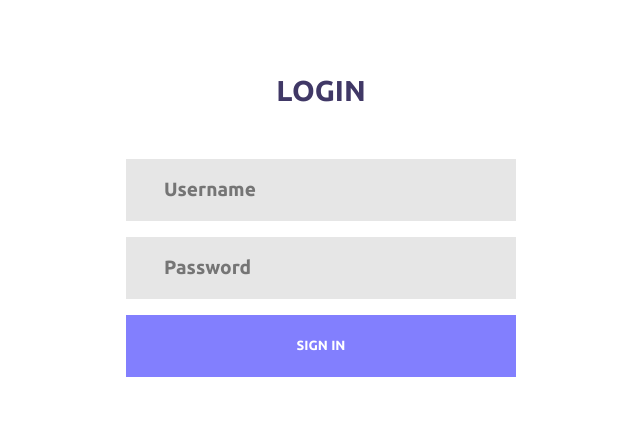
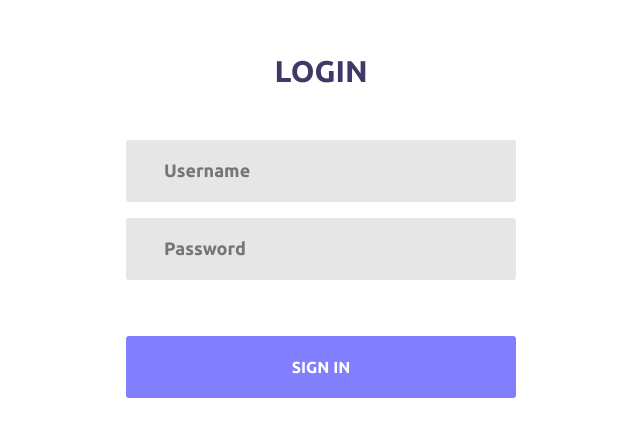
Before and after one commit to robli314/angular-authenticator, an Angular app: page /login in a window 1280 px wide. Shown: the part 175-612 px from the top of the page, without its empty margins (319-959 px from the left). Built offline with nearby package versions, Linux system fonts and the light colour scheme.

Commit message:
scss clean up

```diff
--- a/angular.json
+++ b/angular.json
@@ -36,6 +36,11 @@
             "styles": [
               "src/styles.scss"
             ],
+              "stylePreprocessorOptions": {
+              "includePaths": [
+                "src/styles/abstracts"
+              ]
+            },
             "scripts": []
           },
           "configurations": {
--- a/src/app/authenticator/components/login/login.component.html
+++ b/src/app/authenticator/components/login/login.component.html
@@ -13,6 +13,7 @@
           formControlName="username"
           placeholder="Username"
         />
+        <span class="focus-input"></span>
       </div>
       <div class="wrap-input">
         <input
@@ -21,6 +22,7 @@
           formControlName="password"
           placeholder="Password"
         />
+        <span class="focus-input"></span>
       </div>
       <button class="login-button form-item" type="submit">Sign In</button>
     </form>
--- a/src/app/authenticator/components/login/login.component.scss
+++ b/src/app/authenticator/components/login/login.component.scss
@@ -1,3 +1,6 @@
+@use 'variables';
+@use 'mixins';
+
 .container-login {
   min-height: 100vh;
   width: 100%;
@@ -8,9 +11,9 @@
 
 .login-form-title {
   font-family: Ubuntu-Bold;
-  font-size: 1.8em;
+  font-size: 1.875em;
   text-transform: uppercase;
-  color: #403866;
+  color: variables.$base-color-dark;
   line-height: 1.2;
   width: 100%;
   text-align: center;
@@ -31,25 +34,68 @@
 .wrap-input {
   width: 100%;
   margin-bottom: 16px;
+  position: relative;
 }
 
 .input {
-  color: #403866;
+  color: variables.$base-color-dark;
   line-height: 1.2;
-  font-size: 1.2em;
+  font-size: 1.125em;
   width: 100%;
   padding: 0 20px 0 38px;
   border-style: hidden;
   background-color: #e6e6e6;
+  outline: none;
+}
+
+.input:focus {
+    border-color: transparent !important;
+}
+
+.focus-input {
+  position: absolute;
+  display: block;
+  width: calc(100% + 2px);
+  height: calc(100% + 2px);
+  top: -1px;
+  left: -1px;
+  pointer-events: none;
+  border: 1px solid variables.$base-color-light;
+  border-radius: 3px;
+
+  visibility: hidden;
+  opacity: 0;
+
+  @include mixins.transition(all, 0.4s);
+  @include mixins.transformScale(1.1, 1.3);
+}
+
+.input:focus + .focus-input {
+  visibility: visible;
+  opacity: 1;
+
+  -webkit-transform: scale(1);
+  -moz-transform: scale(1);
+  -ms-transform: scale(1);
+  -o-transform: scale(1);
+  transform: scale(1);
 }
 
 .form-item {
   height: 62px;
   font-family: Ubuntu-Bold;
+  border-radius: 3px;
 }
+
 .login-button {
-    border: none;
-    color: white;
-    text-transform: uppercase;
-    background-color: #827ffe;
+  margin-top: 40px;
+  border: none;
+  color: white;
+  text-transform: uppercase;
+  background-color: variables.$base-color-light;
+  font-size: 1em;
 }
+
+.login-button:hover {
+  background-color: variables.$base-color-dark;
+}
--- /dev/null
+++ b/src/styles/abstracts/_mixins.scss
@@ -0,0 +1,14 @@
+@mixin transition($property, $delay) {
+  -webkit-transition: $property $delay;
+  -o-transition: $property $delay;
+  -moz-transition: $property $delay;
+  transition: $property $delay;
+}
+
+@mixin transformScale($x, $y) {
+  -webkit-transform: scaleX($x) scaleY($y);
+  -moz-transform: scaleX($x) scaleY($y);
+  -ms-transform: scaleX($x) scaleY($y);
+  -o-transform: scaleX($x) scaleY($y);
+  transform: scaleX($x) scaleY($y);
+}
--- /dev/null
+++ b/src/styles/abstracts/_variables.scss
@@ -0,0 +1,2 @@
+$base-color-light: #827ffe;
+$base-color-dark: #403866;
```
